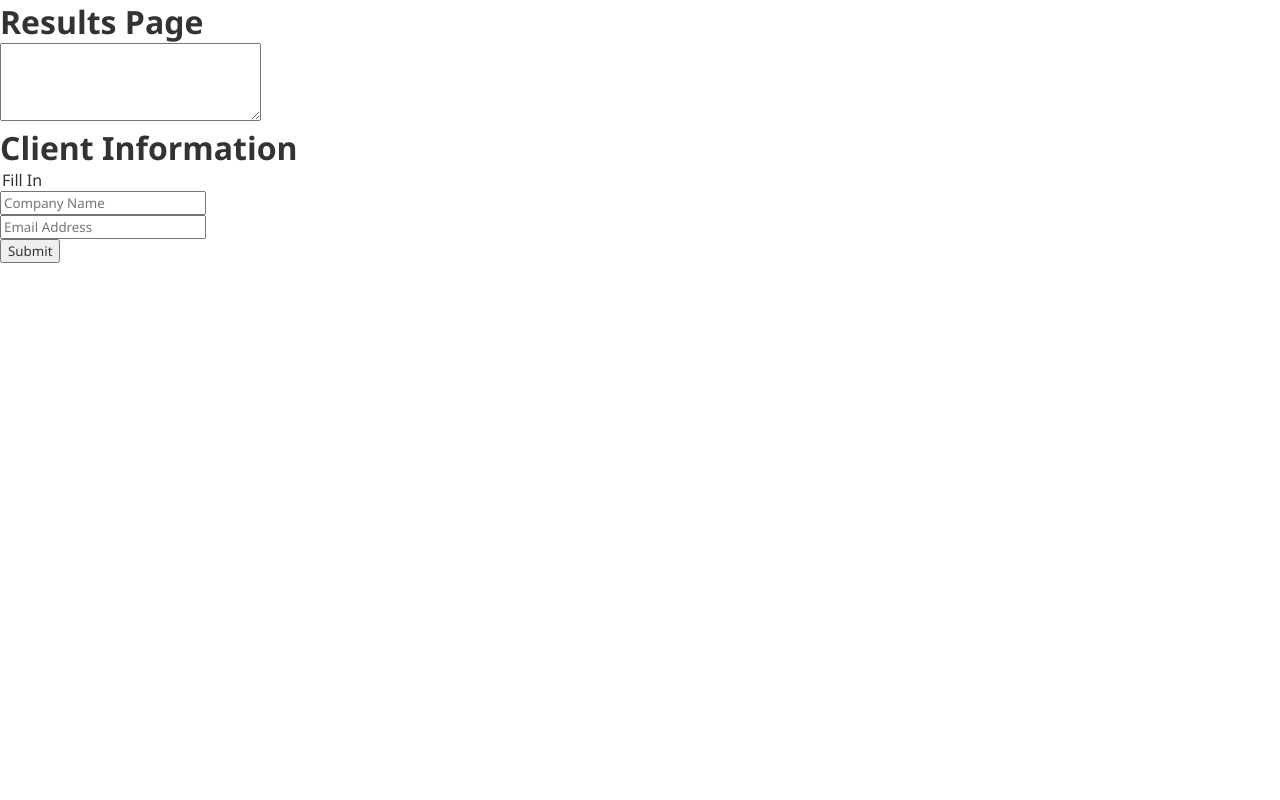
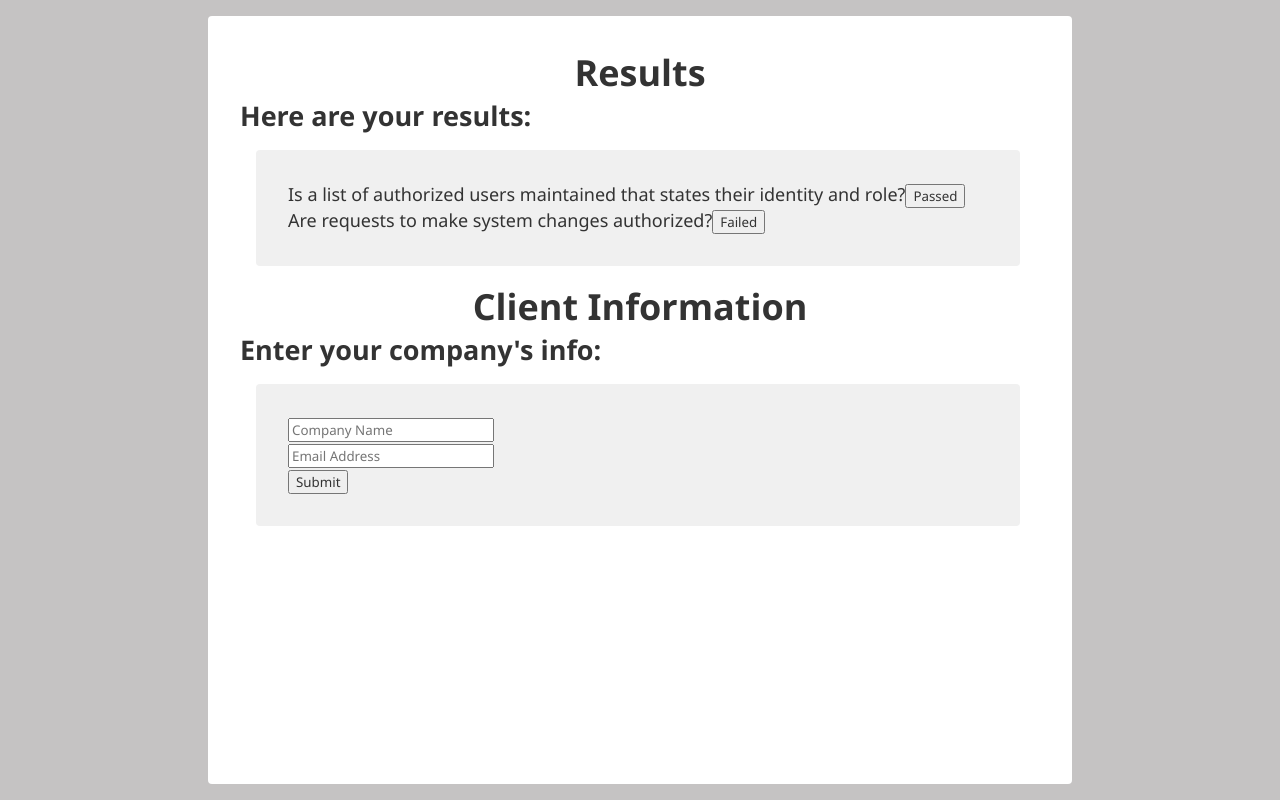
Before and after one commit to jvillarante/Omnistruct-CMMC-Level-1-Web, a React (Create React App) app in the folder main/: page /results in a window 1280 px wide. Built offline with nearby package versions, Linux system fonts and the light colour scheme.

Commit message:
Reformatted the results page to reflect the mockup. Added containers to store the results and the user's information.

```diff
--- a/main/src/Assessment.js
+++ b/main/src/Assessment.js
@@ -3,7 +3,7 @@ import React from 'react';
 const Assessment = () => {
     return (
         <div className="assessment">
-            <p>Is a list of authorized users mainted that states their identity and role?</p>
+            <p>Is a list of authorized users maintained that states their identity and role?</p>
             <p> Are requests to make system changes authorized?</p>
         </div>
     )
--- a/main/src/Results.js
+++ b/main/src/Results.js
@@ -2,17 +2,25 @@ import React from 'react';
 
 const Results = () => {
     return (
+        <body>
         <div className="results">
-
-                <h1>Results Page</h1>
-                <textarea rows = "4" cols = "30"
-                                id = "result_id">
-                                </textarea>
-                <br />
+            <h1>Results</h1>
+            <p>
+                <h2>Here are your results:</h2>
+                <div className="resultsBank">
+                    <p>Is a list of authorized users maintained that states their identity and role?
+                        <input type="button" value="Passed" class="right"></input>
+                    </p>
+                    <p>Are requests to make system changes authorized?
+                        <input type="button" value="Failed" class="right"></input>
+                    </p>
+                </div>
 
                 <h1>Client Information</h1>
-
-                <legend>Fill In</legend>
+                <p>
+                    <h2>Enter your company's info:</h2>
+                    <div className="companyInfo">
+                        <p>
                                 <div>
                                 <p>
                                     <input type = "text" placeholder = "Company Name"/>
@@ -22,8 +30,19 @@ const Results = () => {
                                 </p>
                                 <button>Submit</button>
                             </div>
-
+                        </p>
                     </div>
+                </p>
+            </p>
+        </div>
+                {/* <div className="resultsContainer">
+                     <h1>Results Page</h1>
+                    <textarea rows = "4" cols = "30"
+                                    id = "result_id">
+                                    </textarea>
+                    <br />
+                </div> */}
+    </body>
     )
 }
 
--- a/main/src/index.css
+++ b/main/src/index.css
@@ -3,3 +3,55 @@
   font-family:'Segoe UI';
   color: #333;
 }
+
+body {
+  margin: 0;
+  height: 100vh;
+  display: flex;
+  justify-content: center;
+  font-size: 18px;
+  background: #c5c3c3;
+  background-size: cover;
+}
+
+.results {
+  align-items: center;
+  width: 800px;
+  max-width: 800px;
+  margin: 1rem;
+  padding: 2rem;
+  border-radius: 4px;
+  background: #ffffff;
+}
+
+.results h1 {
+  text-align: center;
+}
+
+.resultsBank {
+  align-items: center;
+  width: 700px;
+  max-width: 700px;
+  margin: 1rem;
+  padding: 2rem;
+  border-radius: 4px;
+  background: #f0f0f0
+}
+
+.resultsBank p {
+  text-align: left;
+}
+
+.resultsBank button {
+  align-items: right;
+}
+
+.companyInfo {
+  align-items: center;
+  width: 700px;
+  max-width: 700px;
+  margin: 1rem;
+  padding: 2rem;
+  border-radius: 4px;
+  background: #f0f0f0;
+}
```
Lines whose indentation alone changed are shown as unchanged.
